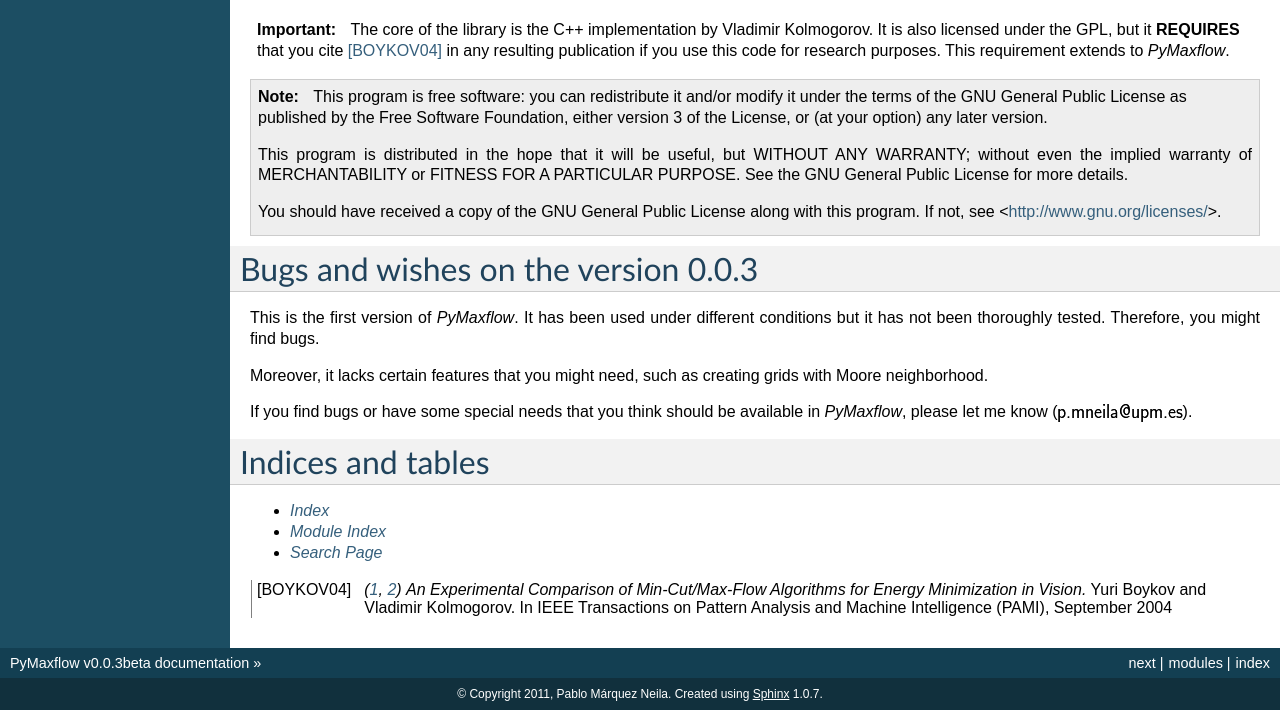
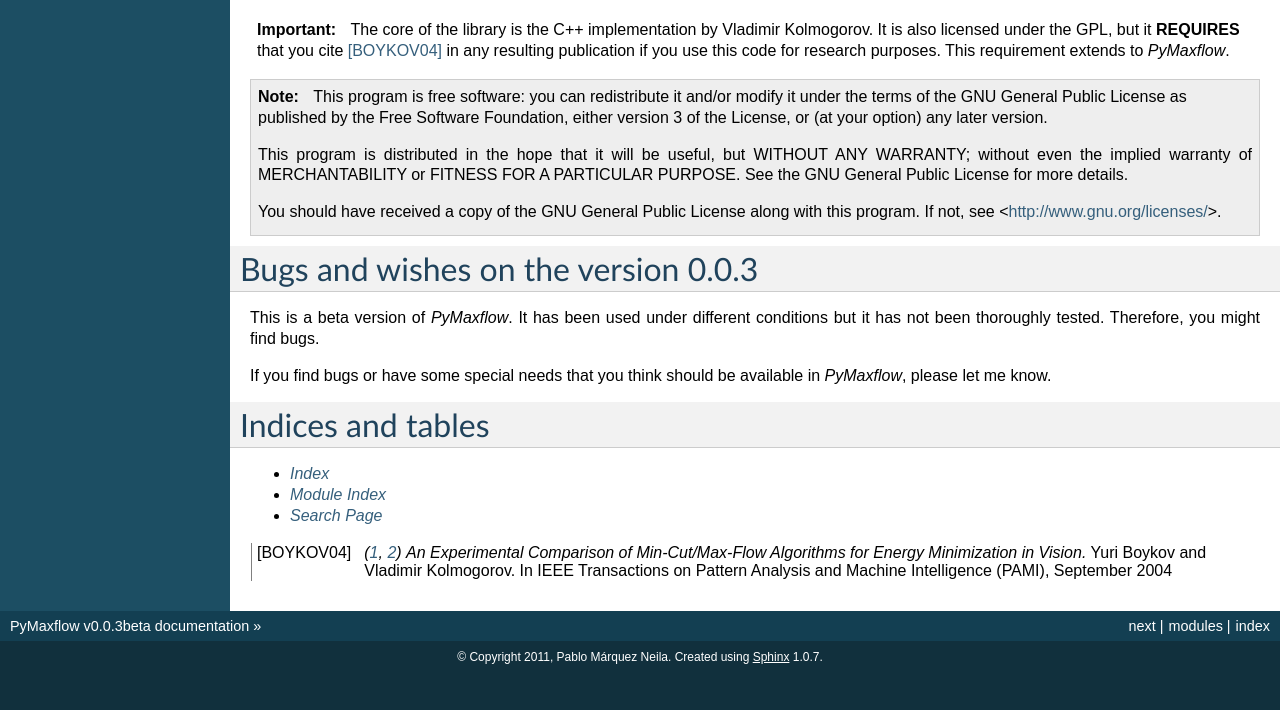
Before and after one commit to pmneila/PyMaxflow, a plain HTML site: page index.html in a window 1280 px wide. Shown: the part 657-1367 px from the top of the page. After the commit the page ends 1330 px from the top, so only its background shows below. Drawn offline with Linux system fonts and the light colour scheme.

Commit message:
minor fixes

```diff
--- a/index.html
+++ b/index.html
@@ -116,14 +116,12 @@ along with this program.  If not, see &lt;<a class="reference external" href="ht
 </div>
 <div class="section" id="bugs-and-wishes-on-the-version-version">
 <h1>Bugs and wishes on the version 0.0.3<a class="headerlink" href="#bugs-and-wishes-on-the-version-version" title="Permalink to this headline">¶</a></h1>
-<p>This is the first version of <em>PyMaxflow</em>. It has been used
+<p>This is a beta version of <em>PyMaxflow</em>. It has been used
 under different conditions but it has not been thoroughly
 tested. Therefore, you might find bugs.</p>
-<p>Moreover, it lacks certain features that you might need,
-such as creating grids with Moore neighborhood.</p>
 <p>If you find bugs or have some special needs that you
 think should be available in <em>PyMaxflow</em>, please
-let me know (<img class="math" src="_images/math/2b8777ce1c05485a762c6fdc909a4580d86bd965.png" alt="\textsf{p.mneila&#64;upm.es}"/>).</p>
+let me know.</p>
 </div>
 <div class="section" id="indices-and-tables">
 <h1>Indices and tables<a class="headerlink" href="#indices-and-tables" title="Permalink to this headline">¶</a></h1>
```
Also changed, not shown: _sources/index.txt.
